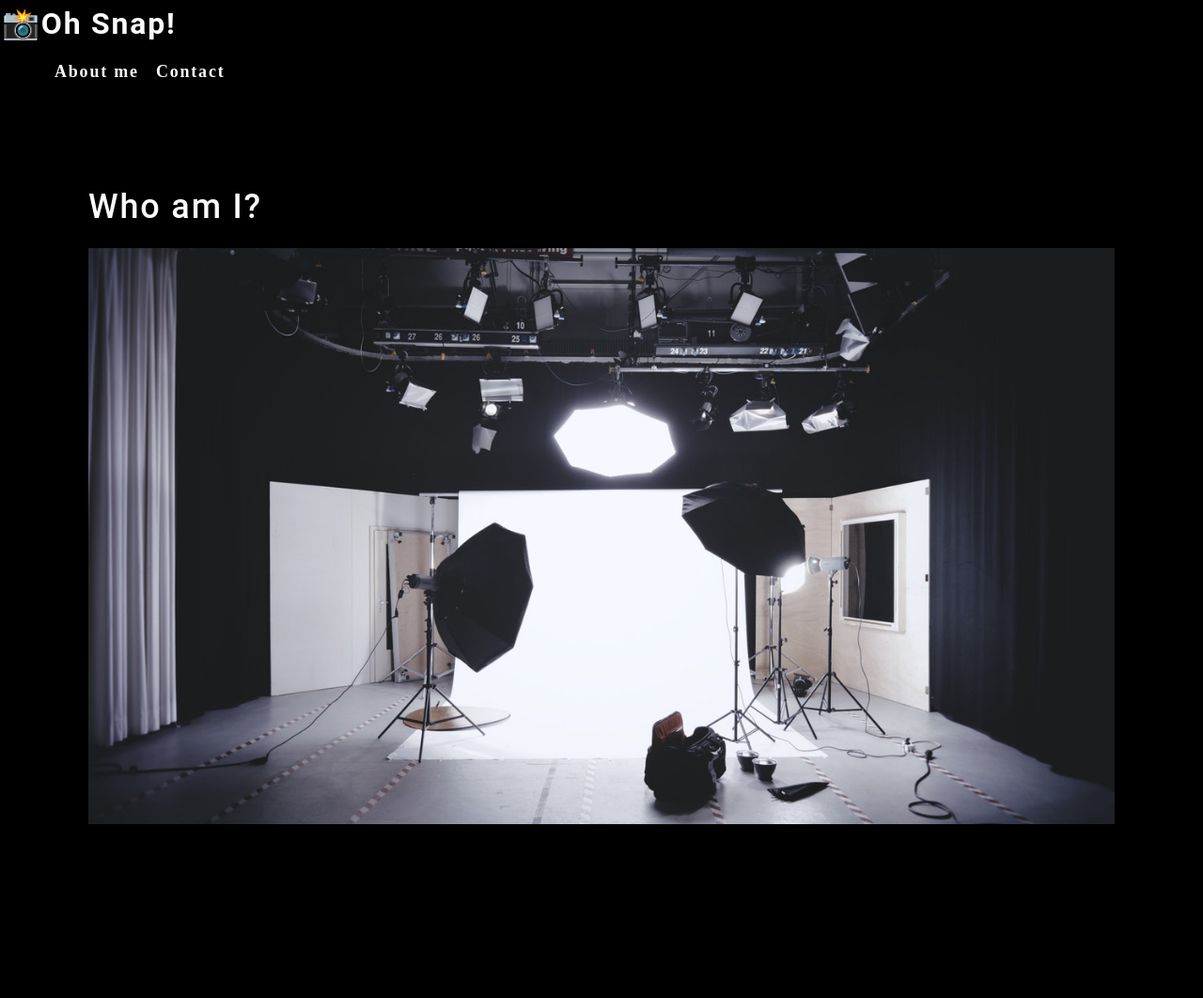
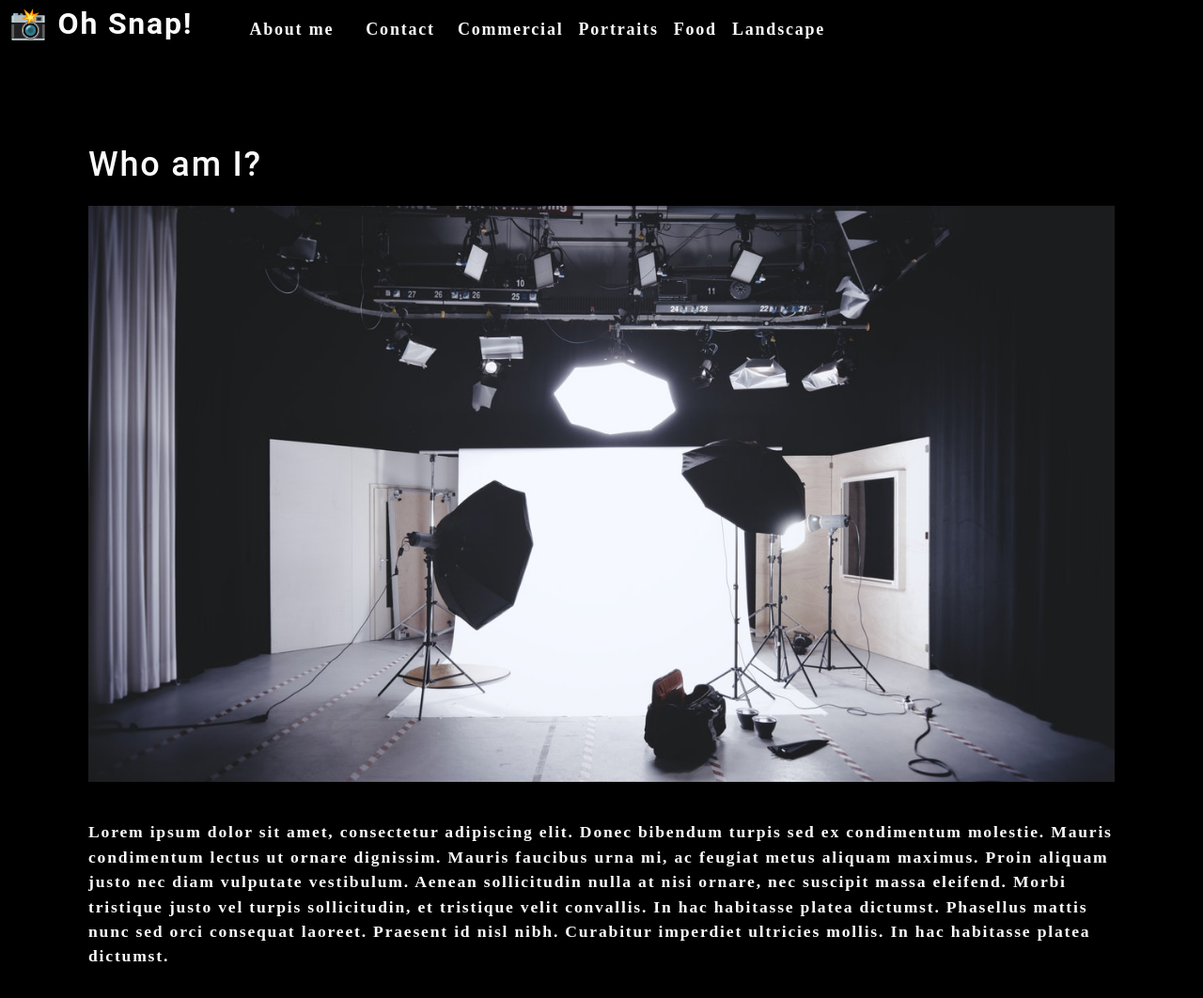
Before and after one commit to joce1ynn/photo-port-React, a React (Create React App) app: page / in a window 1280 px wide. Shown: the top 1062 px of the page at 94% size. Before the commit the page ends 991 px from the top, so only its background shows below. Built offline with nearby package versions, Linux system fonts and the light colour scheme.

Commit message:
add nav component

```diff
--- a/src/components/About/index.js
+++ b/src/components/About/index.js
@@ -2,11 +2,30 @@
 import coverImage from "../../assets/cover/cover-image.jpg";
 
 function About() {
+  //React components must always return a single parent JSX element.
+
   return (
-    //React components must always return a single parent JSX element.
     <section className="my-5">
       <h1 id="about">Who am I?</h1>
-      <img src={coverImage} className="my-2" style={{ width: "100%"}} alt="cover"/>
+      <img
+        src={coverImage}
+        className="my-2"
+        style={{ width: "100%" }}
+        alt="cover"
+      />
+      <div className="my-2">
+        <p>
+          Lorem ipsum dolor sit amet, consectetur adipiscing elit. Donec
+          bibendum turpis sed ex condimentum molestie. Mauris condimentum lectus
+          ut ornare dignissim. Mauris faucibus urna mi, ac feugiat metus aliquam
+          maximus. Proin aliquam justo nec diam vulputate vestibulum. Aenean
+          sollicitudin nulla at nisi ornare, nec suscipit massa eleifend. Morbi
+          tristique justo vel turpis sollicitudin, et tristique velit convallis.
+          In hac habitasse platea dictumst. Phasellus mattis nunc sed orci
+          consequat laoreet. Praesent id nisl nibh. Curabitur imperdiet
+          ultricies mollis. In hac habitasse platea dictumst.
+        </p>
+      </div>
     </section>
   );
 }
--- a/src/components/Nav/index.js
+++ b/src/components/Nav/index.js
@@ -1,24 +1,57 @@
 import React from "react";
+import { capitalizeFirstLetter } from "../../utils/helpers";
 
 function Nav() {
+  const categories = [
+    {
+      name: "commercial",
+      description:
+        "Photos of grocery stores, food trucks, and other commercial projects",
+    },
+    { name: "portraits", description: "Portraits of people in my life" },
+    { name: "food", description: "Delicious delicacies" },
+    {
+      name: "landscape",
+      description: "Fields, farmhouses, waterfalls, and the beauty of nature",
+    },
+  ];
+
+  const handleClick = () => {
+    console.log("click handled");
+  };
+
   return (
-    <header>
+    <header data-testid="header" className="flex-row px-1">
       <h2>
         <a href="/">
           <span role="img" aria-label="camera">
+            {" "}
             📸
-          </span>
+          </span>{" "}
           Oh Snap!
         </a>
       </h2>
       <nav>
         <ul className="flex-row">
           <li className="mx-2">
-            <a href="#about">About me</a>
+            <a href="#about" onClick={() => handleClick()}>
+              About me
+            </a>
           </li>
-          <li>
-            <span>Contact</span>
+          <li className={"mx-2"}>
+            <span onClick={() => handleClick()}>Contact</span>
           </li>
+          {categories.map((category) => (
+            <li className="mx-1" key={category.name}>
+              <span
+                onClick={() => {
+                  handleClick();
+                }}
+              >
+                {capitalizeFirstLetter(category.name)}
+              </span>
+            </li>
+          ))}
         </ul>
       </nav>
     </header>
@@ -26,3 +59,5 @@
 }
 
 export default Nav;
+
+// Whenever we map over anything in JSX, the outermost element must have a key attribute that's set to be something unique. This helps React keep track of items in the virtual DOM.
```
